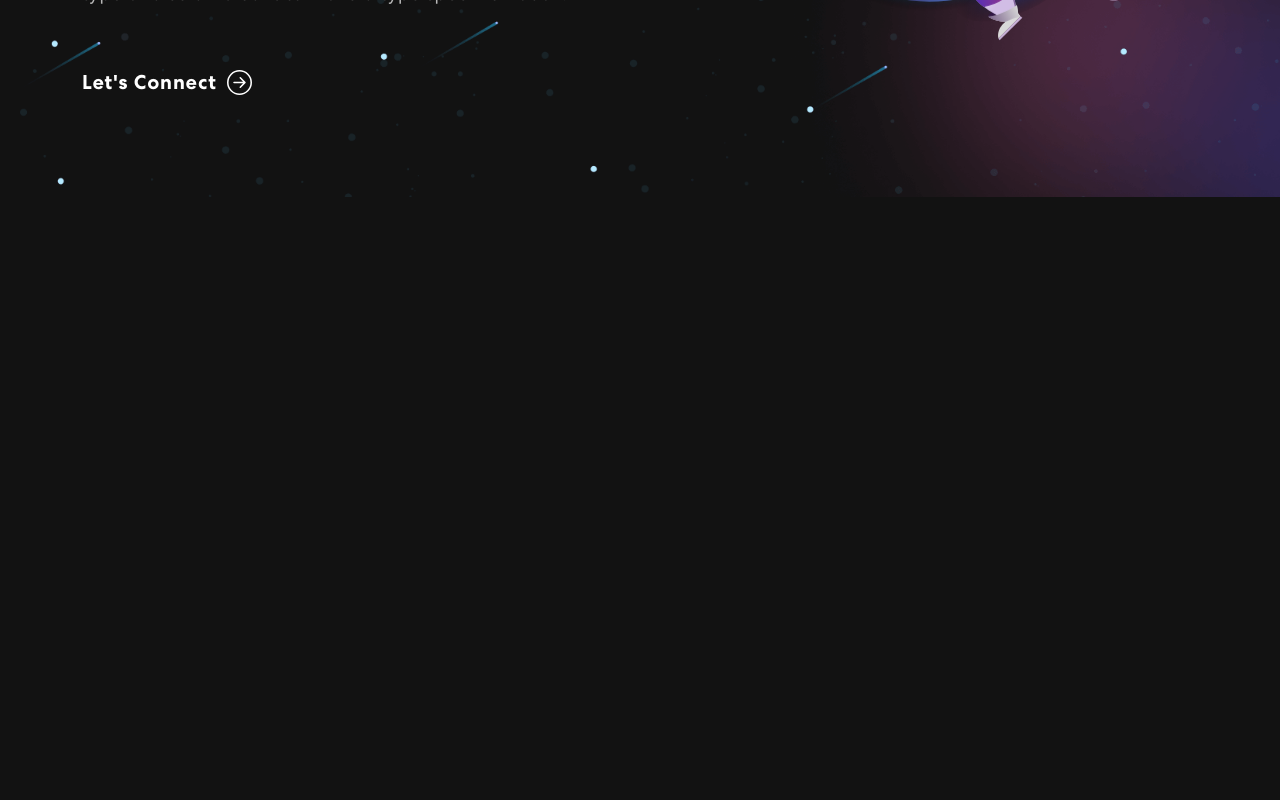
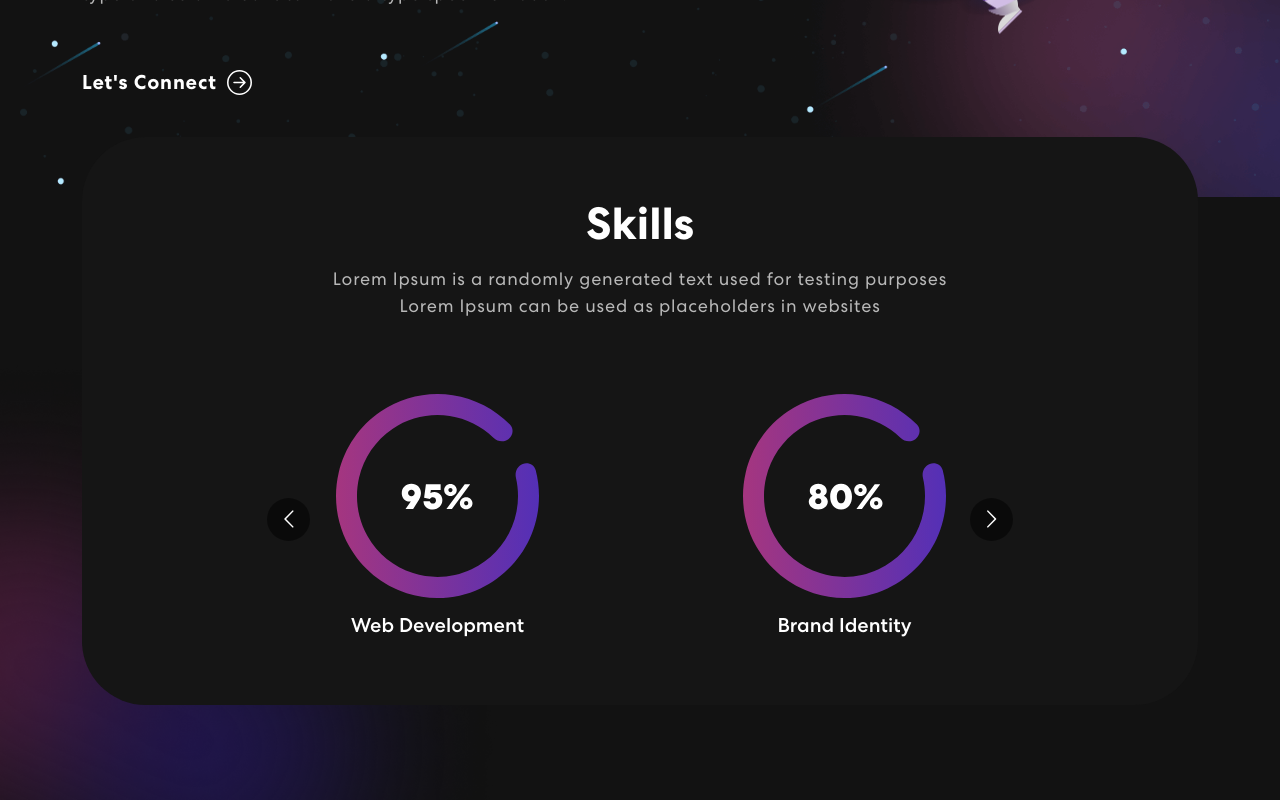
Before and after one commit to carlosm22700/personal-portfolio, a React (Create React App) app: page / in a window 1280 px wide. Shown: the part 640-1440 px from the top of the page. Before the commit the page ends 837 px from the top, so only its background shows below. Built offline with nearby package versions, Linux system fonts and the light colour scheme.

Commit message:
implements skills section

```diff
--- a/src/App.js
+++ b/src/App.js
@@ -2,6 +2,7 @@ import logo from './logo.svg';
 import './App.css';
 import { NavBar } from './components/NavBar';
 import { Banner } from './components/Banner';
+import { Skills } from './components/Skills';
 import 'bootstrap/dist/css/bootstrap.min.css';
 
 function App() {
@@ -9,6 +10,7 @@ function App() {
     <div className="App">
       <NavBar />
       <Banner />
+      <Skills />
     </div>
   );
 }
--- /dev/null
+++ b/src/components/Skills.js
@@ -0,0 +1,72 @@
+import { Container, Row, Col } from "react-bootstrap";
+import Carousel from "react-multi-carousel";
+import "react-multi-carousel/lib/styles.css";
+import meter1 from "../assets/img/meter1.svg";
+import meter2 from "../assets/img/meter2.svg";
+import meter3 from "../assets/img/meter3.svg";
+import colorSharp from "../assets/img/color-sharp.png"
+
+export const Skills = () => {
+    const responsive = {
+        superLargeDesktop: {
+            // the naming can be any, depends on you.
+            breakpoint: { max: 4000, min: 3000 },
+            items: 5
+        },
+        desktop: {
+            breakpoint: { max: 3000, min: 1024 },
+            items: 3
+        },
+        tablet: {
+            breakpoint: { max: 1024, min: 464 },
+            items: 2
+        },
+        mobile: {
+            breakpoint: { max: 464, min: 0 },
+            items: 1
+        }
+    };
+
+    return (
+        <section className="skill" id="skills">
+            <Container>
+                <Row>
+                    <Col>
+                        <div className="skill-bx">
+                            <h2>
+                                Skills
+                            </h2>
+                            <p>Lorem Ipsum is a randomly generated text used for testing purposes <br></br> Lorem Ipsum can be used as placeholders in websites</p>
+                            <Carousel responsive={responsive} infinite={true} className="skill-slider">
+                                <div className="item">
+                                    <img src={meter1} alt='Image' />
+                                    <h5>Web Development</h5>
+                                </div>
+                                <div className="item">
+                                    <img src={meter2} alt='Image' />
+                                    <h5>Brand Identity</h5>
+                                </div>
+                                <div className="item">
+                                    <img src={meter3} alt='Image' />
+                                    <h5>Logo Design</h5>
+                                </div>
+                                <div className="item">
+                                    <img src={meter1} alt='Image' />
+                                    <h5>Web Development</h5>
+                                </div>
+                            </Carousel>
+                        </div>
+                    </Col>
+                </Row>
+            </Container>
+            <img className="background-image-left" src={colorSharp} />
+        </section>
+    )
+};
+
+/* <Carousel responsive={responsive}>
+  <div>Item 1</div>
+  <div>Item 2</div>
+  <div>Item 3</div>
+  <div>Item 4</div>
+</Carousel>; */
```
